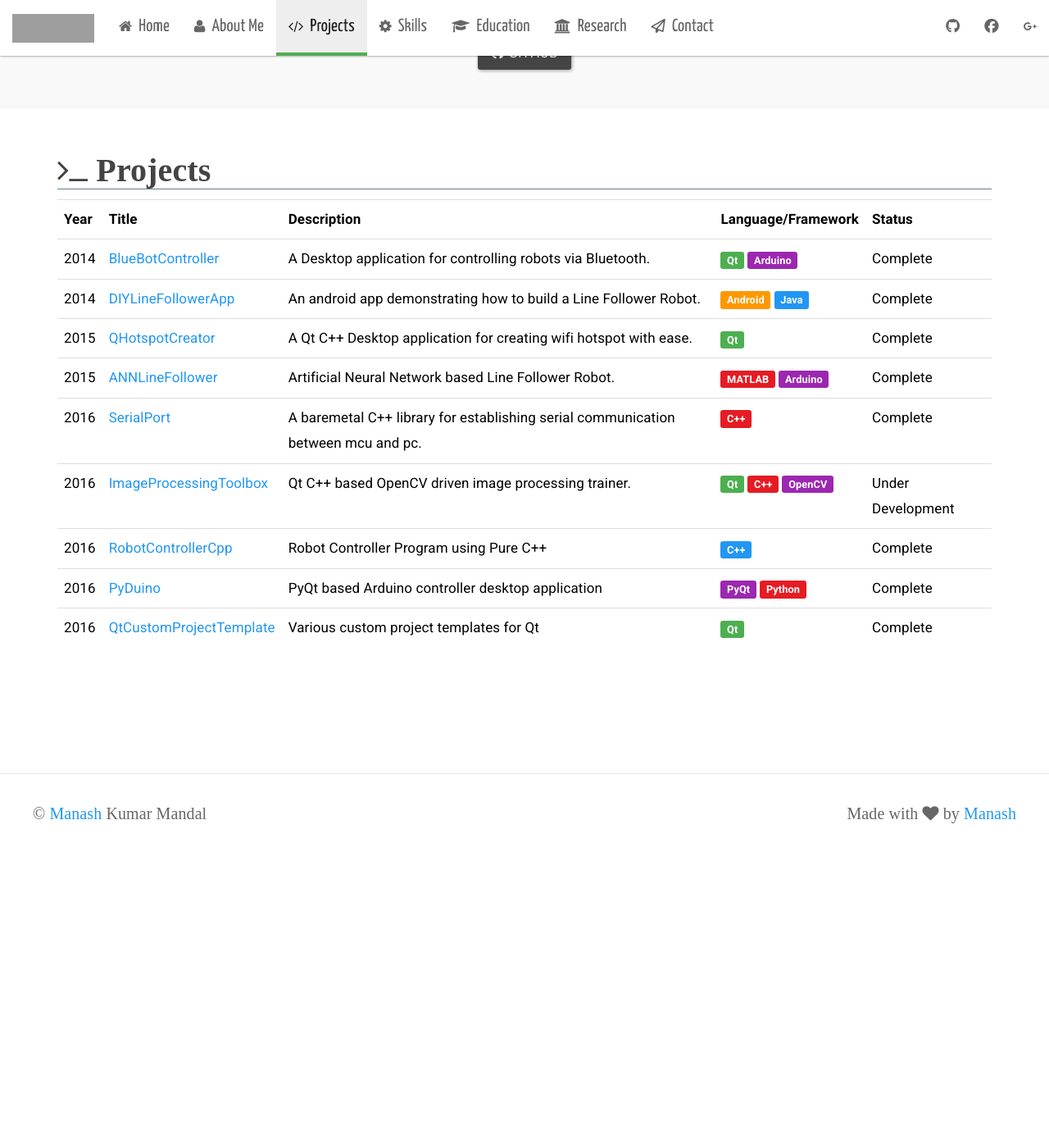
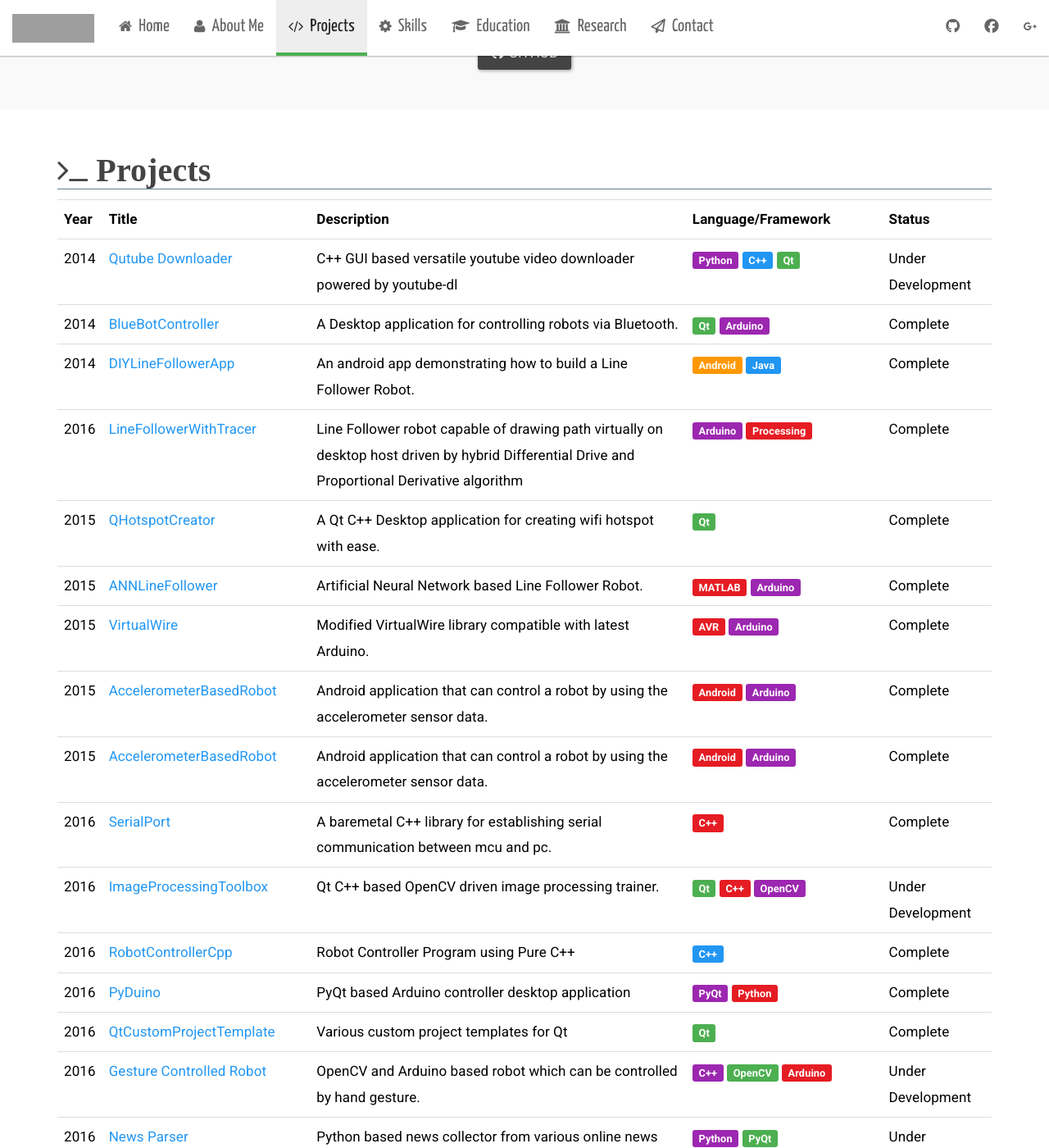
Before and after one commit to manashmandal/manashmandal.github.io, a Jekyll site: the page built from projects.html, in a window 1280 px wide and 1400 px high, scrolled down 273 px. Shown: the whole window at 82% size. Built offline with Jekyll 4.4.1, drawn with Linux system fonts in a browser that asks for light colours; nearby versions of some CDN libraries; some web fonts are replaced; some of the changed text lies outside the part shown; grey boxes are pictures that could not be loaded.

Commit message:
added new projects

```diff
--- a/css/me.css
+++ b/css/me.css
@@ -312,3 +312,7 @@ About Me page
 .education-heading {
     font-family: 'Roboto Slab', Serif;
 }
+
+.left-shift {
+    margin-left: 40px;
+}
--- a/projects.html
+++ b/projects.html
@@ -30,6 +30,14 @@ title: Projects
 
         <tr>
             <td>2014</td>
+            <td><a href="https://github.com/manashmndl/Youtube_dl_Qt_Gui" target="_blank"> Qutube Downloader</a></td>
+            <td>C++ GUI based versatile youtube video downloader powered by youtube-dl</td>
+            <td><span class="label label-info">Python</span> <span class="label label-primary">C++</span> <span class="label label-success">Qt</span> </td>
+            <td>Under Development</td>
+        </tr>
+
+        <tr>
+            <td>2014</td>
             <td><a href="https://github.com/manashmndl/BlueBotController" target="_blank">BlueBotController</a> </td>
             <td>A Desktop application for controlling robots via Bluetooth.</td>
             <td><span class="label label-success">Qt</span> <span class="label label-info">Arduino</span> </td>
@@ -41,6 +49,14 @@ title: Projects
             <td><a href="https://github.com/manashmndl/DIYLineFollowerApp" target="_blank">DIYLineFollowerApp</a> </td>
             <td>An android app demonstrating how to build a Line Follower Robot.</td>
             <td><span class="label label-warning">Android</span> <span class="label label-primary">Java</span> </td>
+            <td>Complete</td>
+        </tr>
+
+        <tr>
+            <td>2016</td>
+            <td><a href="https://github.com/manashmndl/LineFollowerWithTracer" target="_blank">LineFollowerWithTracer</a> </td>
+            <td>Line Follower robot capable of drawing path virtually on desktop host driven by hybrid Differential Drive and Proportional Derivative algorithm</td>
+            <td><span class="label label-info">Arduino</span> <span class="label label-danger">Processing</span> </td>
             <td>Complete</td>
         </tr>
 
@@ -57,6 +73,30 @@ title: Projects
             <td><a href="https://github.com/manashmndl/PDANNLineFollower" target="_blank">ANNLineFollower</a> </td>
             <td>Artificial Neural Network based Line Follower Robot.</td>
             <td><span class="label label-danger">MATLAB</span> <span class="label label-info">Arduino</span> </td>
+            <td>Complete</td>
+        </tr>
+
+        <tr>
+            <td>2015</td>
+            <td><a href="https://github.com/manashmndl/VirtualWire" target="_blank">VirtualWire</a> </td>
+            <td>Modified VirtualWire library compatible with latest Arduino.</td>
+            <td><span class="label label-danger">AVR</span> <span class="label label-info">Arduino</span> </td>
+            <td>Complete</td>
+        </tr>
+
+        <tr>
+            <td>2015</td>
+            <td><a href="https://github.com/manashmndl/AccelerometerBasedRobot" target="_blank">AccelerometerBasedRobot</a> </td>
+            <td>Android application that can control a robot by using the accelerometer sensor data.</td>
+            <td><span class="label label-danger">Android</span> <span class="label label-info">Arduino</span> </td>
+            <td>Complete</td>
+        </tr>
+
+        <tr>
+            <td>2015</td>
+            <td><a href="https://github.com/manashmndl/AccelerometerBasedRobot" target="_blank">AccelerometerBasedRobot</a> </td>
+            <td>Android application that can control a robot by using the accelerometer sensor data.</td>
+            <td><span class="label label-danger">Android</span> <span class="label label-info">Arduino</span> </td>
             <td>Complete</td>
         </tr>
 
@@ -92,6 +132,8 @@ title: Projects
             <td>Complete</td>
         </tr>
 
+
+
         <tr>
             <td>2016</td>
             <td><a href="https://github.com/manashmndl/QtCustomProjectTemplate" target="_blank">QtCustomProjectTemplate</a> </td>
@@ -99,5 +141,38 @@ title: Projects
             <td><span class="label label-success">Qt</span> </td>
             <td>Complete</td>
         </tr>
+
+        <tr>
+            <td>2016</td>
+            <td><a href="#" target="_blank">Gesture Controlled Robot</a> </td>
+            <td>OpenCV and Arduino based robot which can be controlled by hand gesture.</td>
+            <td><span class="label label-info">C++</span> <span class="label label-success">OpenCV</span> <span class="label label-danger">Arduino</span> </td>
+            <td>Under Development</td>
+        </tr>
+
+        <tr>
+            <td>2016</td>
+            <td><a href="#" target="_blank">News Parser</a> </td>
+            <td>Python based news collector from various online news portals.</td>
+            <td><span class="label label-info">Python</span> <span class="label label-success">PyQt</span> <span class="label label-danger">Natural Language Processing</span> </td>
+            <td>Under Development</td>
+        </tr>
+
+        <tr>
+            <td>2016</td>
+            <td><a href="#" target="_blank">Data Structure and Algorithm Visualizer</a> </td>
+            <td>D3.js based DS and Alogrithm visualizer powered by JavaScript</td>
+            <td><span class="label label-info">D3.js</span> <span class="label label-success">JavaScript</span></td>
+            <td>Under Development</td>
+        </tr>
+
+        <tr>
+            <td>2016</td>
+            <td><a href="#" target="_blank">GRE Shooter</a> </td>
+            <td>SDL C++ based shooting game for learning GRE words with ease.</td>
+            <td><span class="label label-info">SDL</span> <span class="label label-success">C++</span></td>
+            <td>Under Development</td>
+        </tr>
+
     </table>
 </div>
--- a/research.html
+++ b/research.html
@@ -16,6 +16,7 @@ title: Research
 <div class="container" id="research">
 
     <h1 class="big_title_underline"><span class="fa fa-book"></span> Topics </h1>
+
 
     <ul class="non_ordered_list">
         <li><span class="fa fa-plus-square"></span>   Artificial Neural Network (ANN)
```
